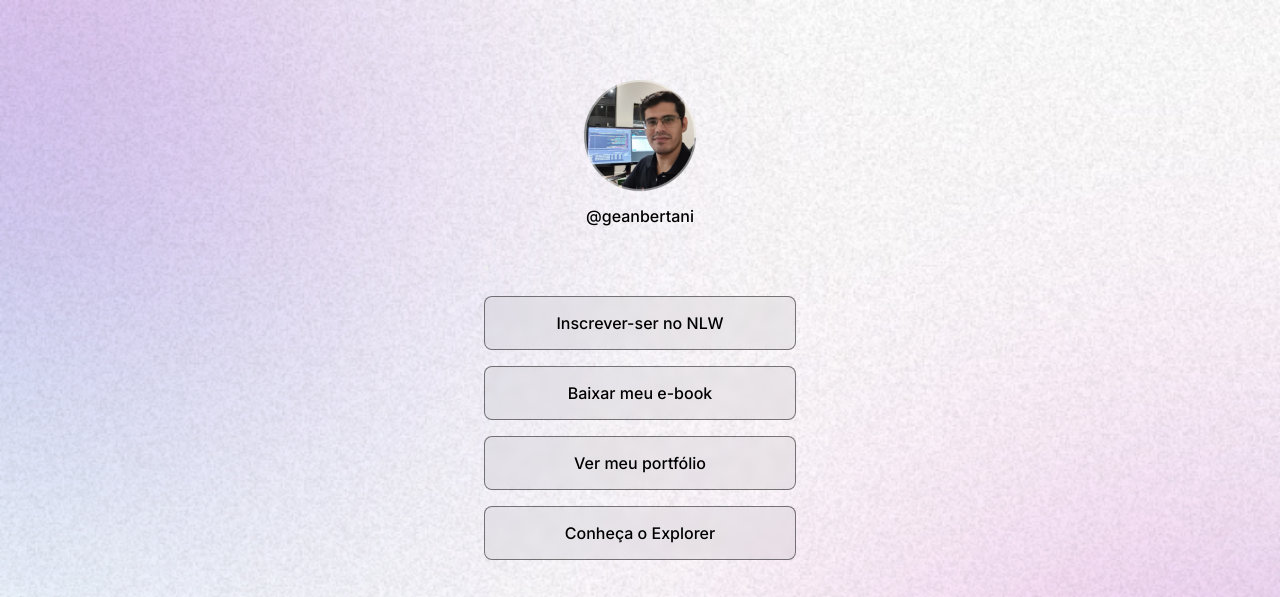
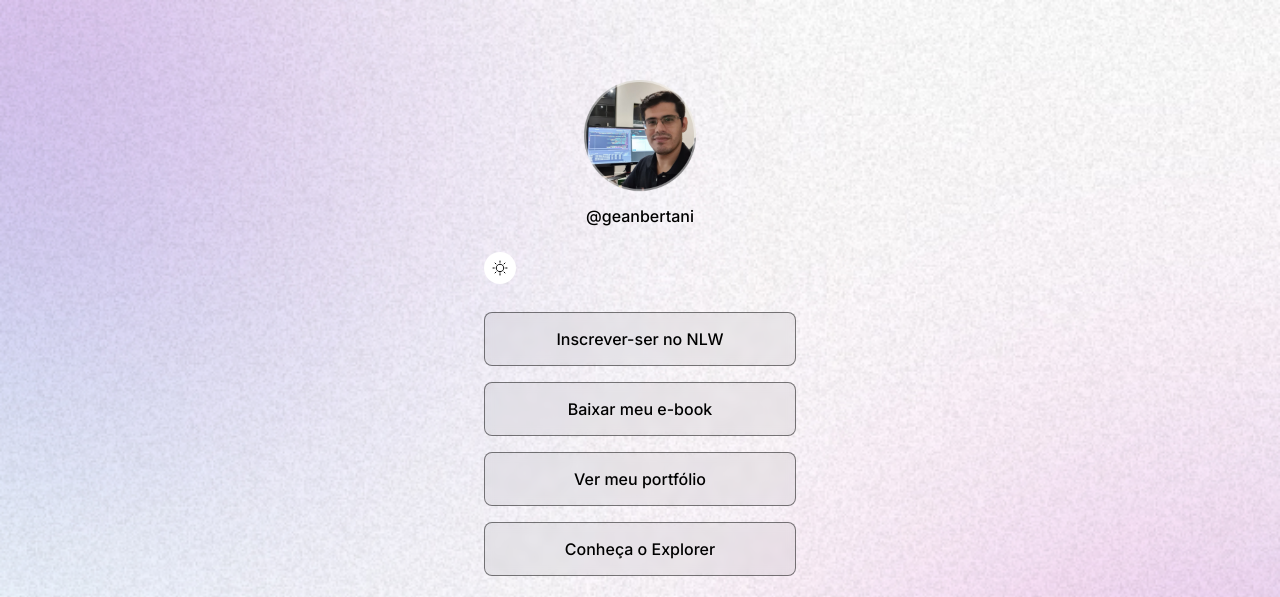
Before and after one commit to geanbertani/devlinks, a plain HTML site: page index.html in a window 1280 px wide. Shown: the top 597 px of the page. Drawn offline with nearby package versions, Linux system fonts and the light colour scheme.

Commit message:
:sparkles: feat: class - styling the button and adding light mode variation

```diff
--- a/index.html
+++ b/index.html
@@ -22,7 +22,7 @@
         />
         <p>@geanbertani</p>
       </div>
-      <div id="swicth">
+      <div id="switch">
         <button></button>
         <span></span>
       </div>
--- a/style.css
+++ b/style.css
@@ -11,6 +11,7 @@
   --surface-color: rgba(255, 255, 255, 0.1);
   --surface-color-hover: rgba(255, 255, 255, 0.05);
   --highlight-color: rgba(255, 255, 255, 0.2);
+  --switch-bg-url: url(./assets/moon-stars.svg);
 }
 
 .light {
@@ -20,6 +21,7 @@
   --surface-color: rgba(0, 0, 0, 0.05);
   --surface-color-hover: rgba(0, 0, 0, 0.2);
   --highlight-color: rgba(0, 0, 0, 0.1);
+  --switch-bg-url: url(./assets/sun.svg);
 }
 
 body {
@@ -37,6 +39,7 @@ body * {
   padding: 0 24px;
 }
 
+/* profile */
 #profile {
   text-align: center;
   padding: 24px;
@@ -50,6 +53,15 @@ body * {
   font-weight: 500;
   line-height: 24px;
   margin-top: 8px;
+}
+
+/* switch */
+#switch button {
+  width: 32px;
+  height: 32px;
+  background: white var(--switch-bg-url) no-repeat center center;
+  border: 0;
+  border-radius: 50%;
 }
 
 /* links */
```
